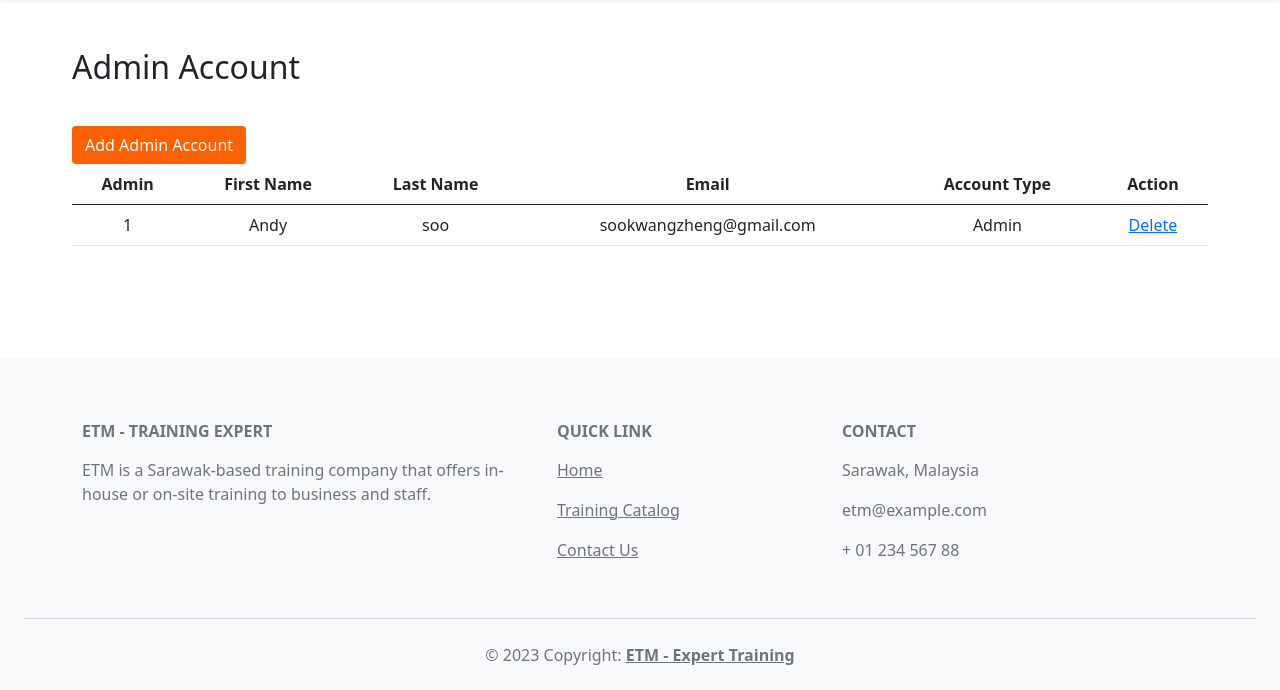
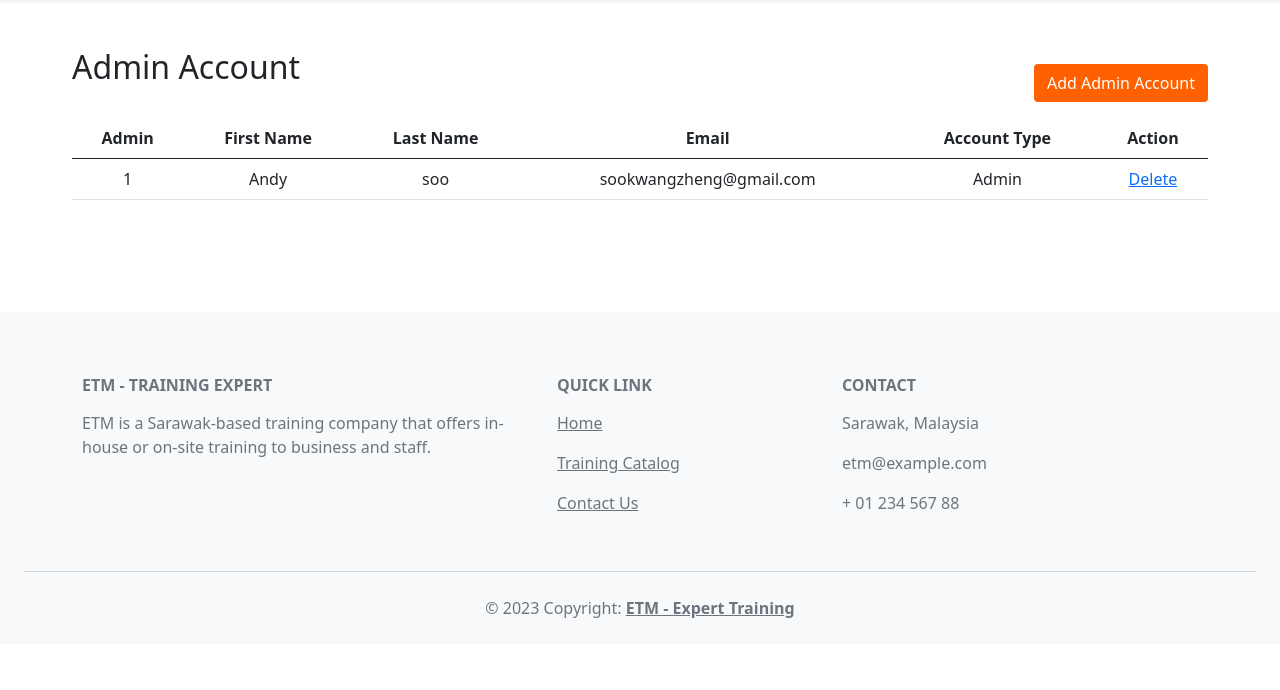
Before and after one commit to neehalmahfuz/MSP-Assignment, a PHP site: page /admin_acc.php in a window 1280 px wide. Shown: the part 76-766 px from the top of the page. Run offline with PHP 8.4, Linux system fonts and the light colour scheme; a user stored in the database is signed in; data comes from the database, SQL or seed files in the repository.

Commit message:
Update admin_acc.php UI

```diff
--- a/admin_acc.php
+++ b/admin_acc.php
@@ -7,6 +7,18 @@
     <link href="https://cdn.jsdelivr.net/npm/bootstrap@5.0.2/dist/css/bootstrap.min.css" rel="stylesheet" integrity="sha384-EVSTQN3/azprG1Anm3QDgpJLIm9Nao0Yz1ztcQTwFspd3yD65VohhpuuCOmLASjC" crossorigin="anonymous">
     <title>Admin Account</title>
 </head>
+<style>
+    .btn-add {
+        background-color: #FF6000;
+        color: #ffffff;
+    }
+
+    .btn-add:hover {
+        background-color: #808080;
+        color: #ffffff;
+    }
+
+</style>
 <body>
 <?php
 error_reporting(0);
@@ -27,12 +39,8 @@ $conn = mysqli_connect($servername, $username, $password, $dbname, 3307);
         <div class="row mx-5">
             <div class="col-sm-12 d-flex justify-content-between mb-3">
                 <h2>Admin Account</h2>
+                <a href="insert_admin.php"><input type ="button" class="btn btn-block mt-3 btn-add" value="Add Admin Account"></a>
             </div>
-
-            <div class="col-sm-12">
-            <a href="insert_admin.php">
-            <input type ="button" class="btn btn-block mt-3" style="background-color: #FF6000; color: #ffffff;" value="Add Admin Account"></a>
-</div>
 
             <div class="col-sm-12">
                 <table class="table w-100 table-hover text-center">
```
